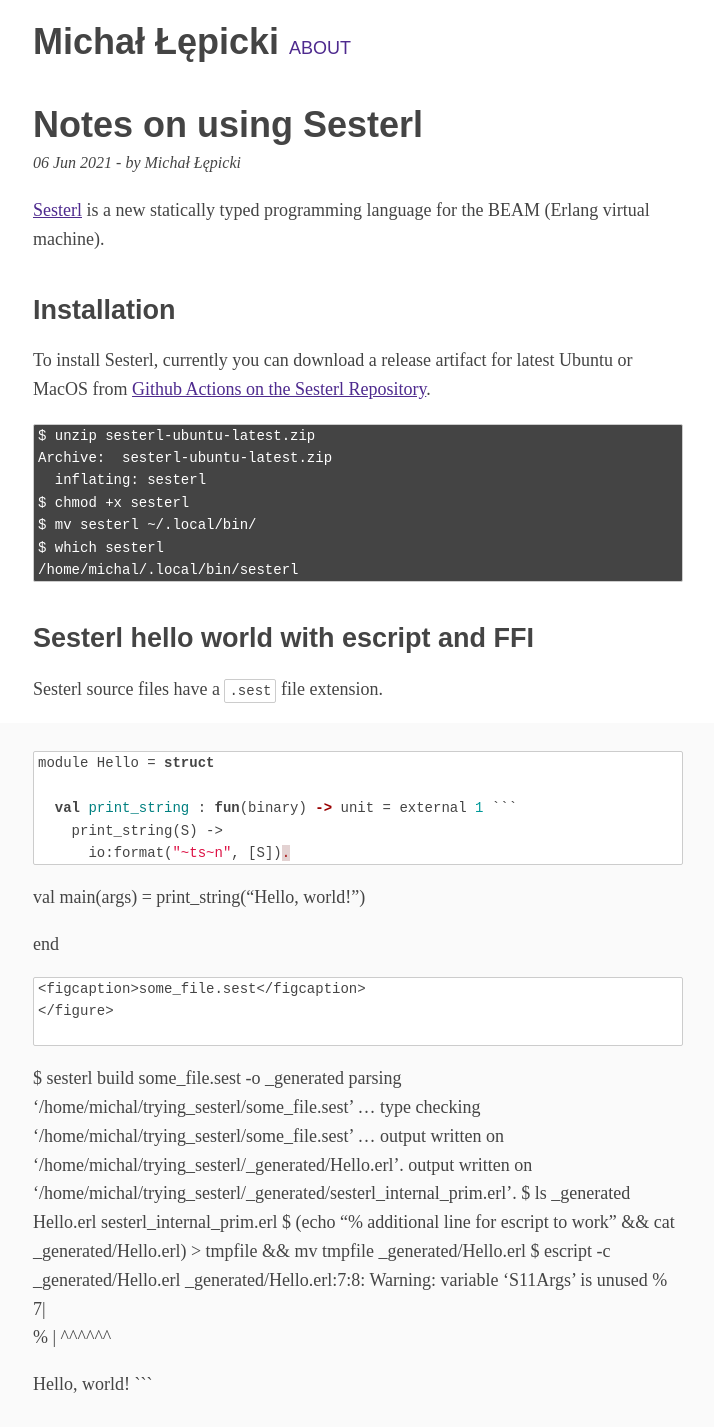
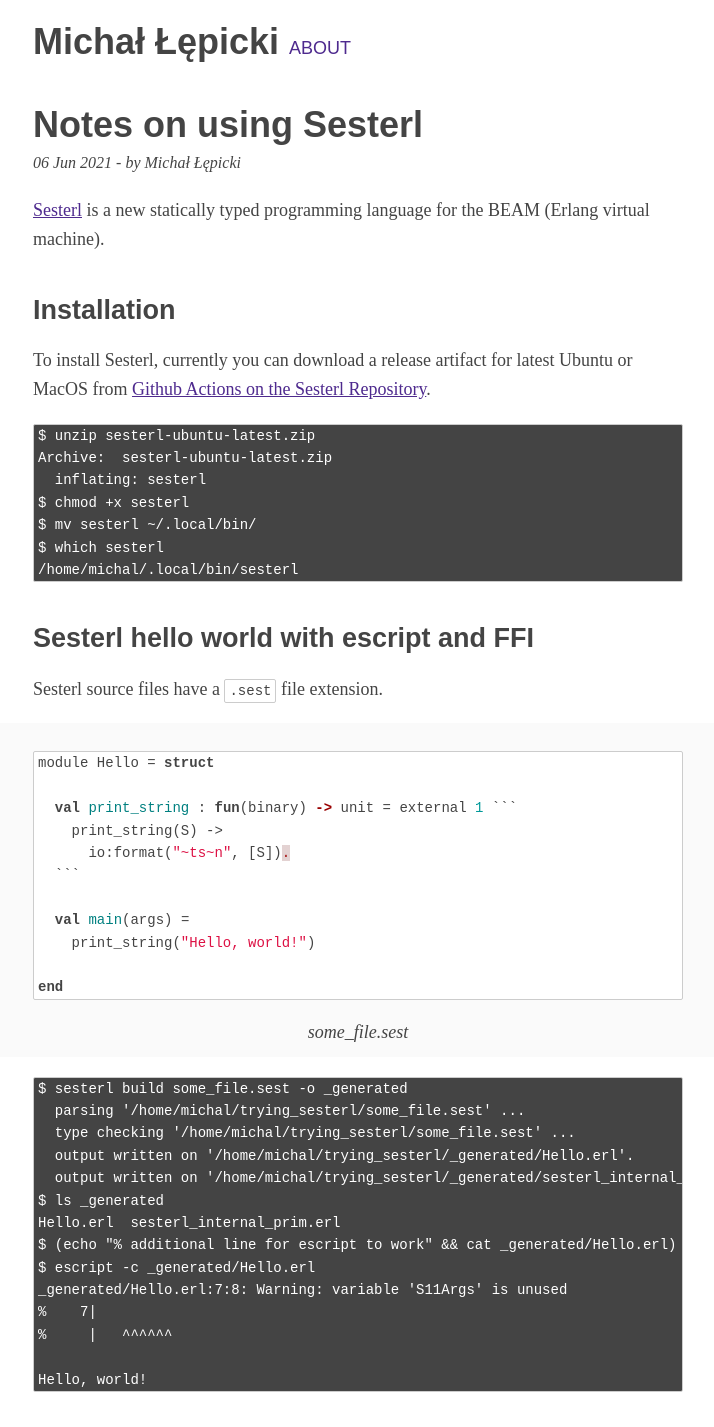
Before and after one commit to michallepicki/blog, a Jekyll site: the page built from _posts/2021-06-06-notes-on-using-sesterl.md, in a window 1280 px wide. Shown: the whole page, without its empty margins (282-996 px from the left). Built offline with Jekyll 4.4.1, drawn with Linux system fonts in a browser that asks for light colours; after the commit the page ends 1392 px from its top, so only the background shows below that.

Commit message:
more backticks

`````diff
--- a/_posts/2021-06-06-notes-on-using-sesterl.md
+++ b/_posts/2021-06-06-notes-on-using-sesterl.md
@@ -25,7 +25,7 @@ $ which sesterl
 Sesterl source files have a `.sest` file extension.
 
 <figure markdown="1">
-```sml
+````sml
 module Hello = struct
 
   val print_string : fun(binary) -> unit = external 1 ```
@@ -37,7 +37,7 @@ module Hello = struct
     print_string("Hello, world!")
 
 end
-```
+````
 <figcaption>some_file.sest</figcaption>
 </figure>
 
`````
